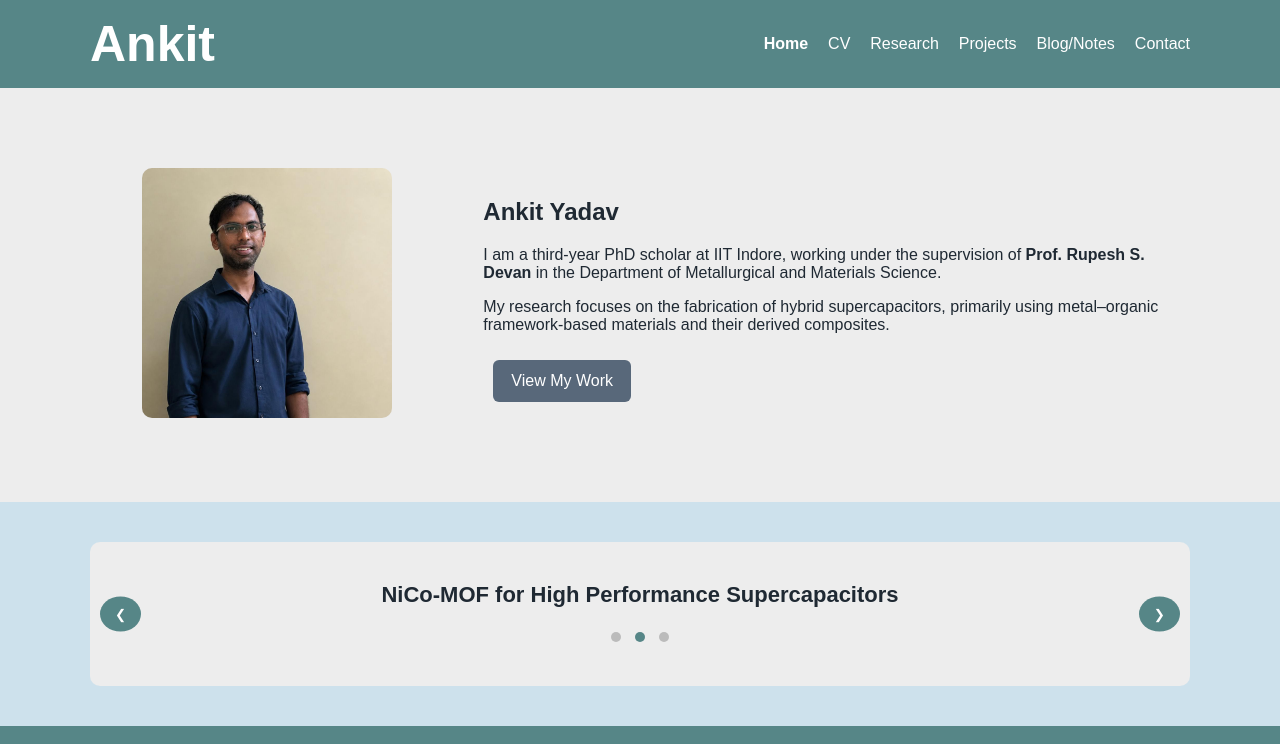
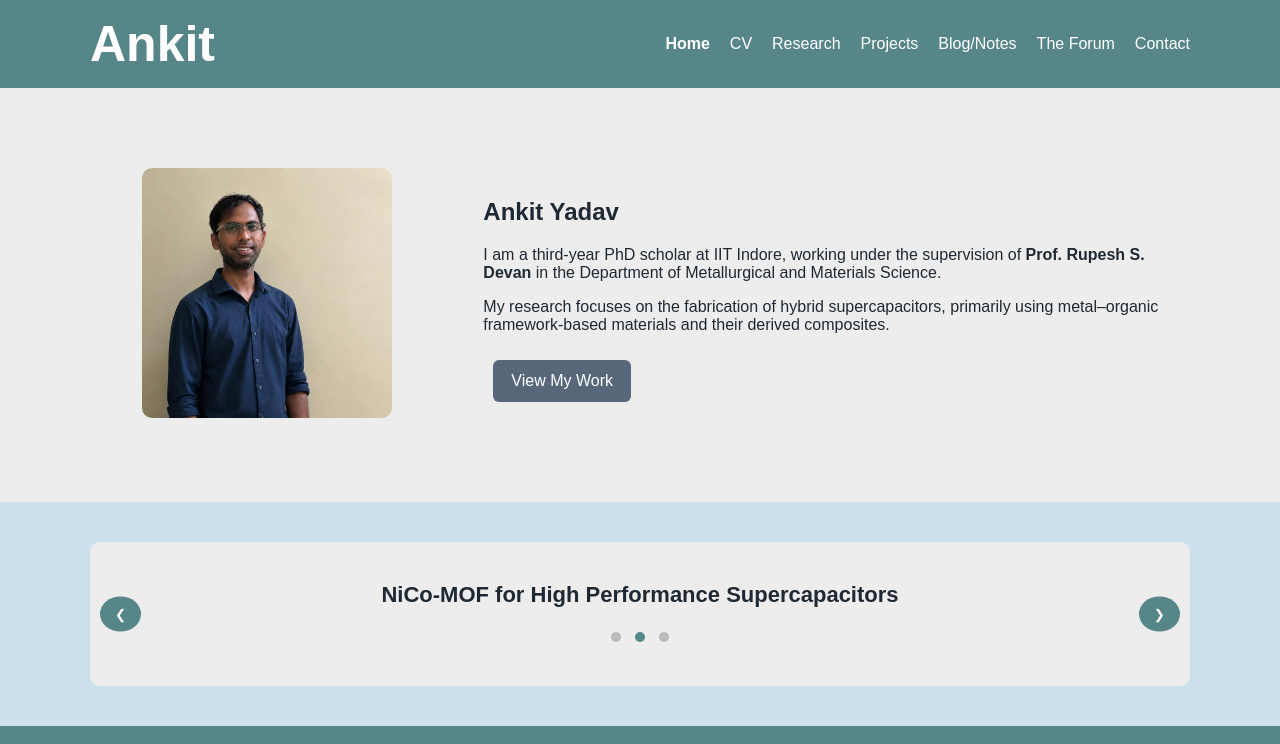
Before and after one commit to ankit165-wq/ankit165-wq.github.io, a plain HTML site: page index.html in a window 1280 px wide. Shown: the top 744 px of the page. Drawn offline with Linux system fonts and the light colour scheme.

Commit message:
Update index.html

```diff
--- a/index.html
+++ b/index.html
@@ -166,6 +166,7 @@
                 <li><a href="pages/research.html" class="nav-link">Research</a></li>
                 <li><a href="pages/projects.html" class="nav-link">Projects</a></li>
                 <li><a href="pages/Blogs.html" class="nav-link">Blog/Notes</a></li>
+                <li><a href="The Forum.html" class="nav-link">The Forum</a></li>
                 <li><a href="pages/contact.html" class="nav-link">Contact</a></li>
             </ul>
         </div>
```
